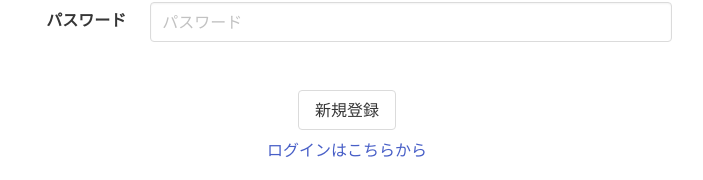
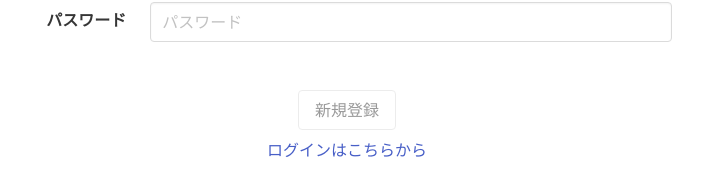
Before and after one commit to yutashimizu0612/bt-react3, a React (Create React App) app: page / in a window 1280 px wide. Shown: the part 300-480 px from the top of the page, without its empty margins (293-996 px from the left). Built offline with nearby package versions, Linux system fonts and the light colour scheme.

Commit message:
3項目全て入力するまではボタンをdisabledにする

```diff
--- a/src/pages/Register.js
+++ b/src/pages/Register.js
@@ -1,35 +1,49 @@
-import React from 'react';
+import React, { Component } from 'react';
 import { Link } from 'react-router-dom';
 import firebase from '../firebase';
 
-const Register = () => {
-  const registerUser = e => {
-    e.preventDefault();
-    const userName = e.target.user_name.value;
-    const email = e.target.email.value;
-    const password = e.target.password.value;
+export default class Register extends Component {
+  constructor(props) {
+    super(props);
+    this.state = {
+      name: '',
+      email: '',
+      password: '',
+    };
+    this.isFormValid = this.isFormValid.bind(this);
+  }
+  handleChange = e => {
+    this.setState({ [e.target.name]: e.target.value });
+  };
+  isFormValid = () => {
+    const { name, email, password } = this.state;
+    return name && email && password;
+  };
+  registerUser = e => {
     // firebaseへの新規ユーザ登録処理
     firebase
       .auth()
-      .createUserWithEmailAndPassword(email, password)
+      .createUserWithEmailAndPassword(this.state.email, this.state.password)
       .then(function () {
         const user = firebase.auth().currentUser;
         user.updateProfile({
-          displayName: userName,
+          displayName: this.state.name,
         });
       })
       .catch(function (error) {
         console.log(error);
       });
     // フォームの値を空にする
-    e.target.user_name.value = '';
+    e.target.name.value = '';
     e.target.email.value = '';
     e.target.password.value = '';
   };
+
+  render() {
     return (
       <>
         <h2 className="title is-3 mb-6 has-text-centered">新規登録画面</h2>
-      <form onSubmit={e => registerUser(e)}>
+        <form onSubmit={e => this.registerUser(e)}>
           <div className="field is-horizontal">
             <div className="field-label is-normal">
               <label className="label">ユーザ名</label>
@@ -40,8 +54,9 @@ const Register = () => {
                   <input
                     className="input"
                     type="text"
-                  name="user_name"
+                    name="name"
                     placeholder="ユーザ名"
+                    onChange={e => this.handleChange(e)}
                   />
                 </p>
               </div>
@@ -59,6 +74,7 @@ const Register = () => {
                     type="email"
                     name="email"
                     placeholder="メールアドレス"
+                    onChange={e => this.handleChange(e)}
                   />
                 </p>
               </div>
@@ -76,13 +92,19 @@ const Register = () => {
                     type="password"
                     name="password"
                     placeholder="パスワード"
+                    onChange={e => this.handleChange(e)}
                   />
                 </p>
               </div>
             </div>
           </div>
           <div className="mt-6 has-text-centered">
-          <input className="button" type="submit" value="新規登録" />
+            <input
+              className="button"
+              type="submit"
+              value="新規登録"
+              disabled={!this.isFormValid()}
+            />
           </div>
         </form>
         <div className="mt-2 has-text-centered">
@@ -90,6 +112,5 @@ const Register = () => {
         </div>
       </>
     );
-};
-
-export default Register;
+  }
+}
```
Lines whose indentation alone changed are shown as unchanged.
